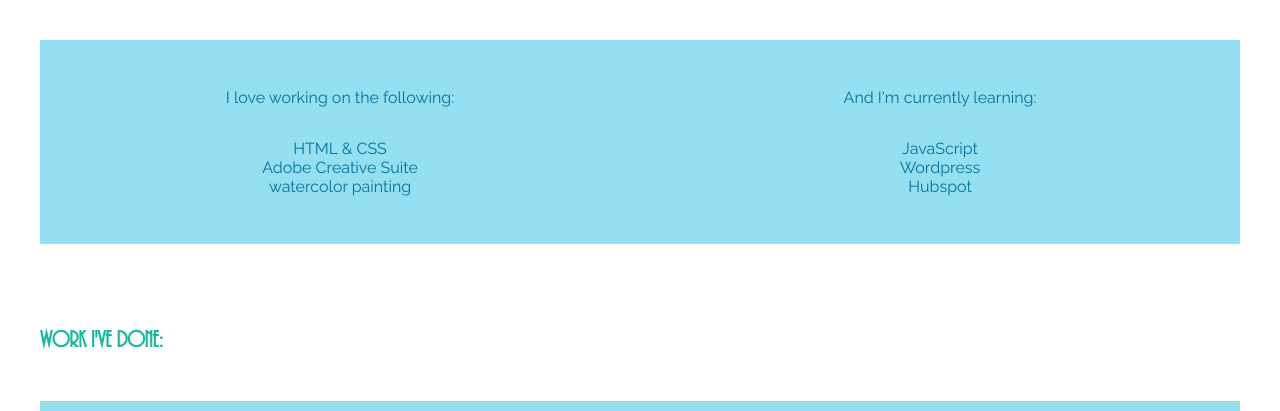
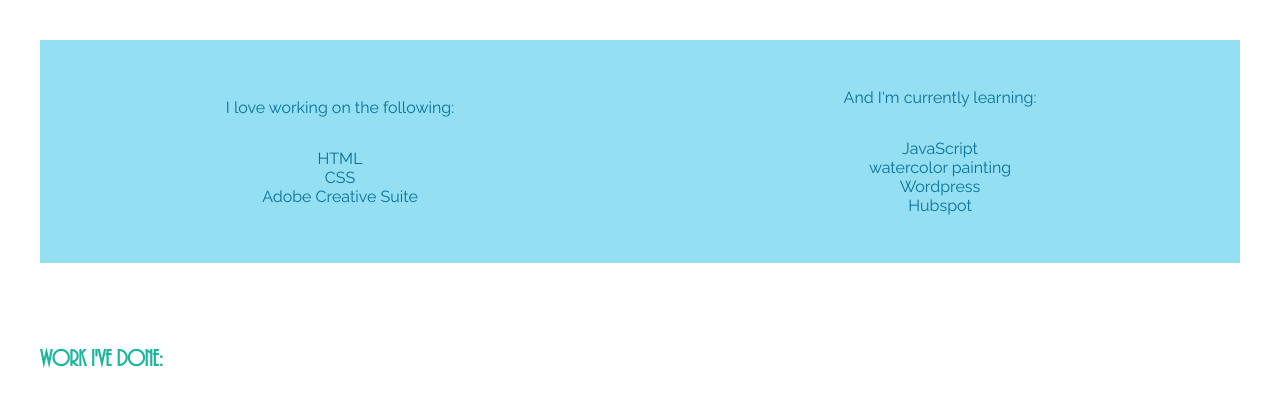
Before and after one commit to AndersonKA/kaecreatesv2, a plain HTML site: page index.html in a window 1280 px wide. Shown: the part 800-1211 px from the top of the page. Drawn offline with Linux system fonts and the light colour scheme.

Commit message:
tiny fix

```diff
--- a/index.html
+++ b/index.html
@@ -44,15 +44,16 @@
         <div class="skills-part">
           <p>I love working on the following: </p>
           <ul>
-            <li>HTML &amp; CSS</li>
+            <li>HTML</li>
+            <li>CSS</li>
             <li>Adobe Creative Suite</li>
-            <li>watercolor painting</li>
           </ul>
         </div>
         <div class="skills-part">
           <p>And I'm currently learning:</p>
           <ul>
             <li>JavaScript</li>
+            <li>watercolor painting</li>
             <li>Wordpress</li>
             <li>Hubspot</li>
           </ul>
```
